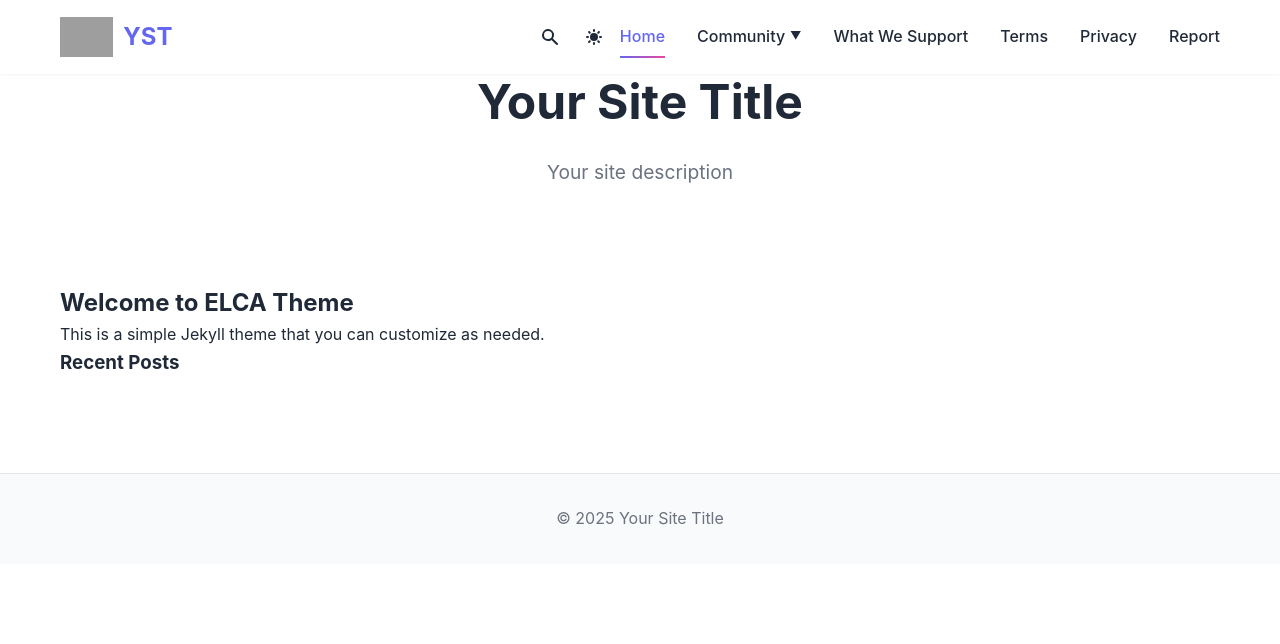
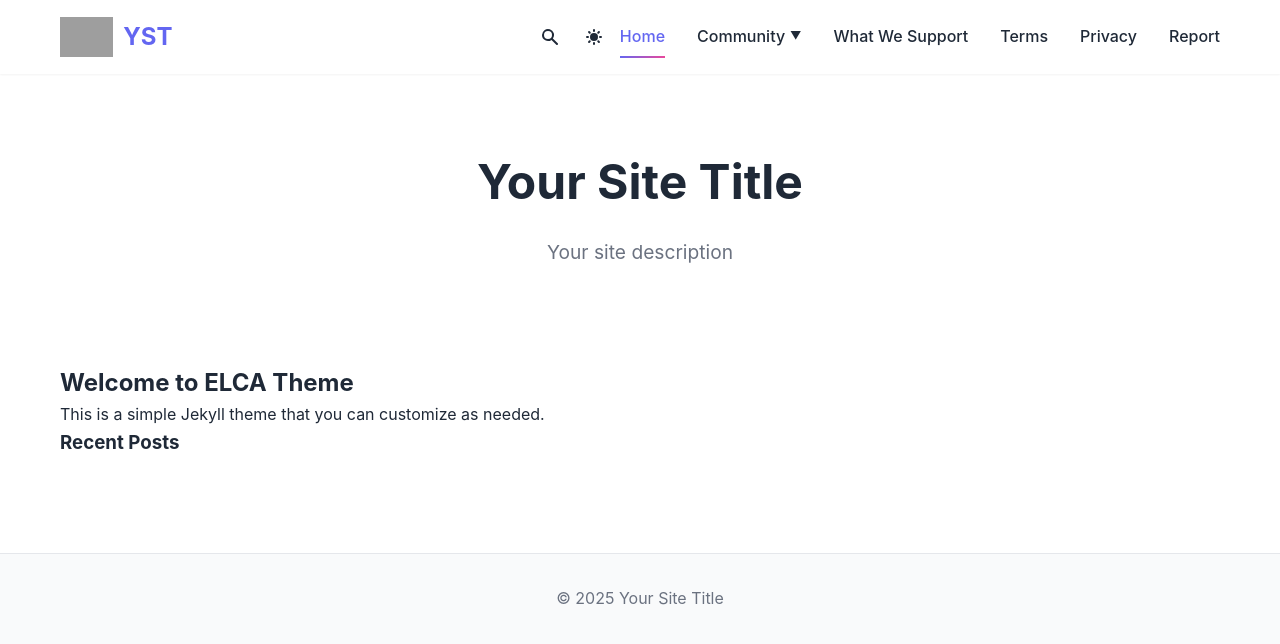
Before and after one commit to mr-izu/elca, a Jekyll site: the page built from index.html, in a window 1280 px wide. Shown: the top 644 px of the page. Built offline with Jekyll 4.4.1, drawn with Linux system fonts in a browser that asks for light colours.

Commit message:
Update default.html

```diff
--- a/_layouts/default.html
+++ b/_layouts/default.html
@@ -5,11 +5,12 @@
 </head>
 <body>
     {% include header.html %}
-    {% include search-data.html %}
-    <main class="container">
+
+    <main class="container main-content">
         {{ content }}
     </main>
 
     {% include footer.html %}
+    {% include search-data.html %}
 </body>
 </html>
```
